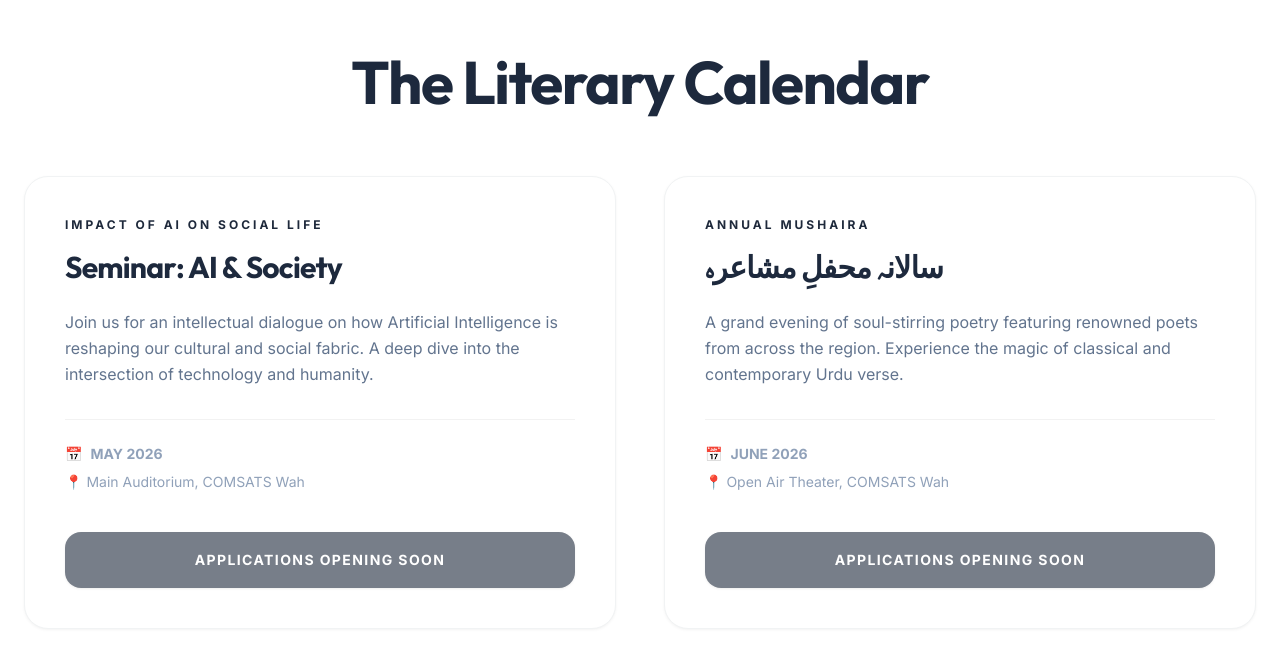
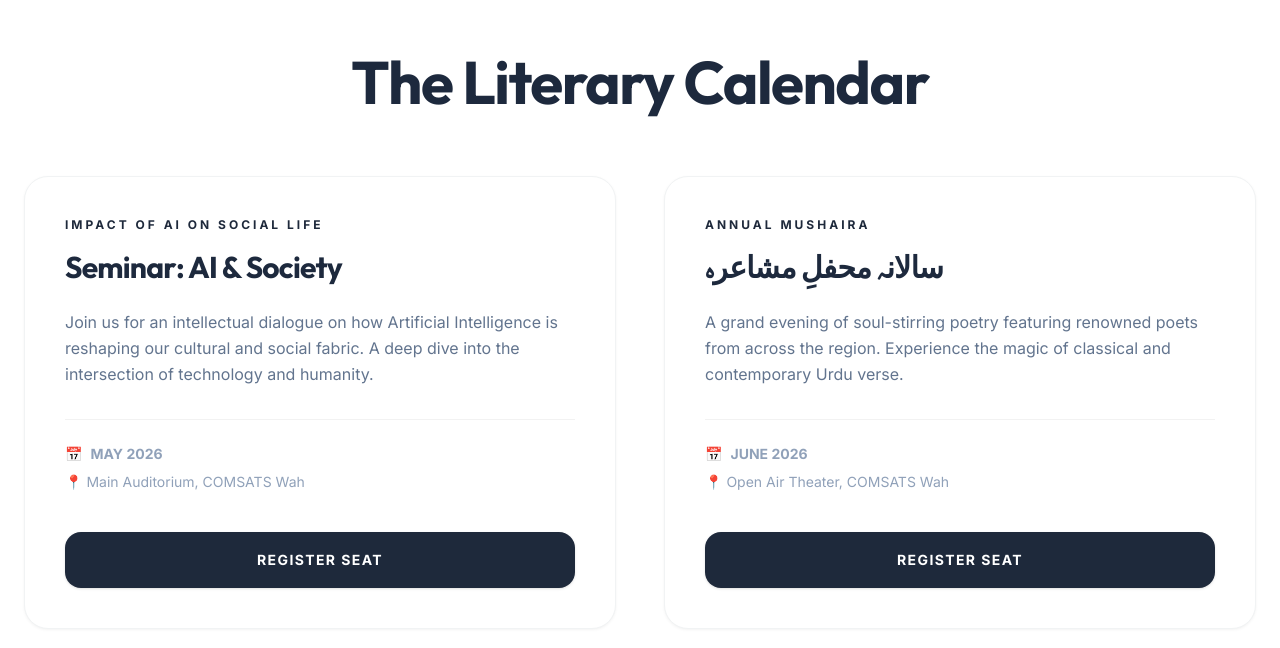
Before and after one commit to malikmajid161/Bazm-e-Adab, a React (Vite) app: page /events in a window 1280 px wide. Shown: the part 492-1140 px from the top of the page. Built offline with nearby package versions, Linux system fonts and the light colour scheme; a web font is replaced by a local one.

Commit message:
Show toast popup for Register Seat when clicked

```diff
--- a/src/components/Events.jsx
+++ b/src/components/Events.jsx
@@ -1,8 +1,18 @@
-import React from 'react'
-import { motion } from 'framer-motion'
+import React, { useState } from 'react'
+import { motion, AnimatePresence } from 'framer-motion'
+import Toast from './Toast'
 
-const Events = ({ data }) => (
-    <section id="events" className="py-20 px-6 bg-white">
+const Events = ({ data }) => {
+    const [toast, setToast] = useState(null)
+
+    const handleRegisterClick = (e) => {
+        e.preventDefault();
+        setToast({ message: 'Application not open yet', type: 'error' });
+        setTimeout(() => setToast(null), 3000);
+    }
+
+    return (
+        <section id="events" className="py-20 px-6 bg-white relative">
             <div className="max-w-7xl mx-auto">
                 <div className="text-center mb-16">
                     <h2 className="text-4xl md:text-6xl font-serif font-bold text-slate-800 mb-6">The Literary Calendar</h2>
@@ -28,16 +38,21 @@ const Events = ({ data }) => (
                                 </div>
                             </div>
                             <button
-                            disabled
-                            className="btn-primary w-full text-center no-underline border-none mt-auto opacity-60 cursor-not-allowed hover:bg-brand hover:translate-y-0 shadow-none pointer-events-none"
+                                onClick={handleRegisterClick}
+                                className="btn-primary w-full text-center no-underline border-none mt-auto"
                             >
-                            Applications Opening Soon
+                                Register Seat
                             </button>
                         </motion.div>
                     ))}
                 </div>
             </div>
+
+            <AnimatePresence>
+                {toast && <Toast {...toast} onClose={() => setToast(null)} />}
+            </AnimatePresence>
         </section>
     )
+}
 
 export default Events
```
Lines whose indentation alone changed are shown as unchanged.
